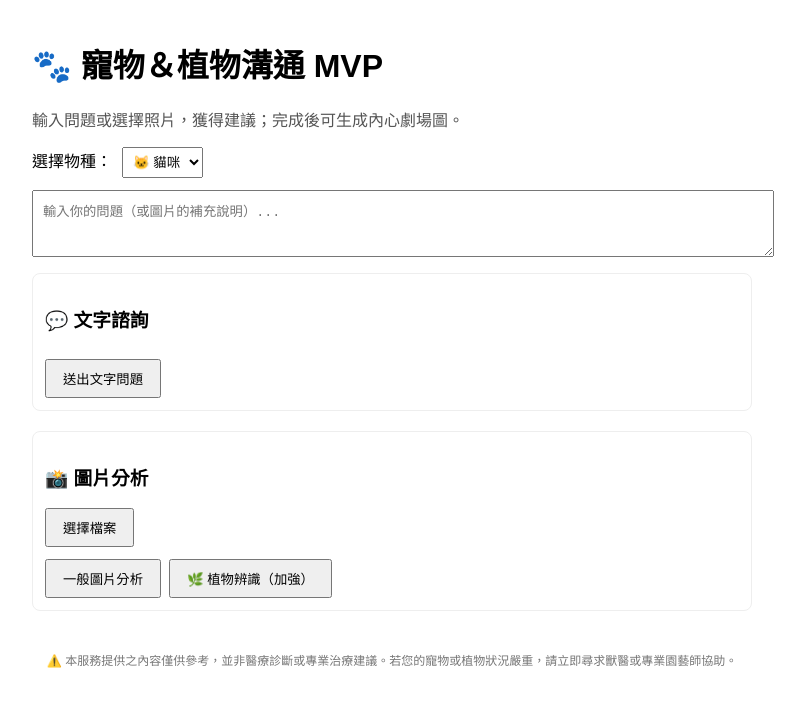
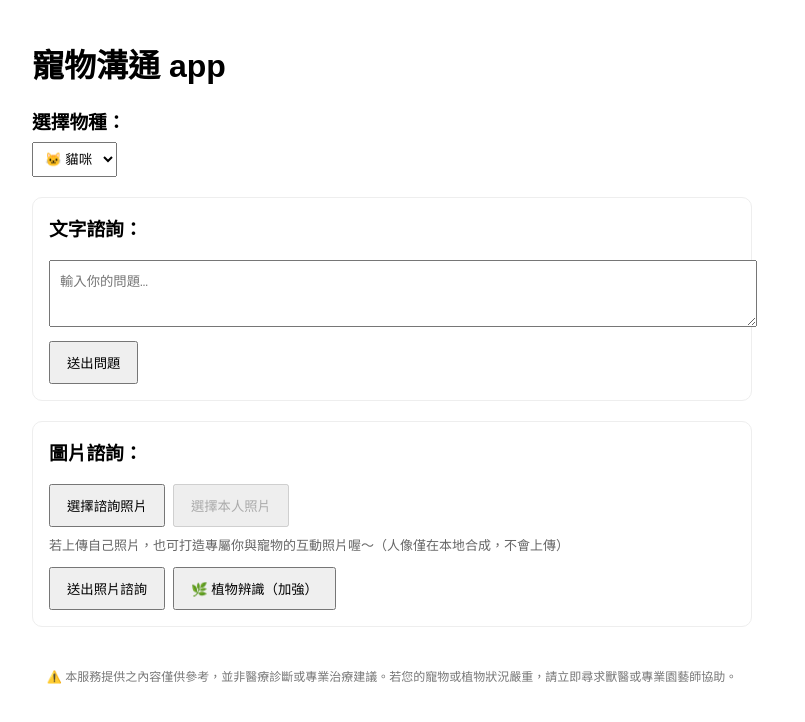
Before and after one commit to greatnathan0721-pixel/pet-plant-comm-mvp, a Next.js app: page / in a window 1280 px wide. Shown: the top 722 px of the page, without its empty margins (248-1053 px from the left). Built offline with nearby package versions, Linux system fonts and the light colour scheme.

Commit message:
Update HomeClient2.jsx

```diff
--- a/components/HomeClient2.jsx
+++ b/components/HomeClient2.jsx
@@ -239,66 +239,108 @@ export default function HomeClient() {
 
   return (
   <main style={{ maxWidth: 720, margin: '40px auto', fontFamily: 'sans-serif', padding: '0 16px' }}>
-      <h1>🐾 寵物＆植物溝通 MVP</h1>
-      <p style={{ color: '#555' }}>輸入問題或選擇照片，獲得建議；完成後可生成內心劇場圖。</p>
+    <h1>寵物溝通 app</h1>
 
-      {/* 物種選單 */}
-      <label style={{ display: 'block', margin: '12px 0' }}>
-        選擇物種：
-        <select value={species} onChange={(e) => setSpecies(e.target.value)} style={{ marginLeft: 10, padding: 6 }}>
+    {/* 選擇物種 */}
+    <section style={{ marginTop: 12 }}>
+      <h3 style={{ margin: '8px 0' }}>選擇物種：</h3>
+      <select value={species} onChange={(e) => setSpecies(e.target.value)} style={{ padding: 8 }}>
         <option value='cat'>🐱 貓咪</option>
         <option value='dog'>🐶 狗狗</option>
         <option value='plant'>🌱 植物</option>
       </select>
-      </label>
+    </section>
 
+    {/* 文字諮詢 */}
+    <section style={{ marginTop: 20, padding: 16, border: '1px solid #eee', borderRadius: 10 }}>
+      <h3 style={{ marginTop: 0 }}>文字諮詢：</h3>
       <textarea
         rows={3}
         style={{ width: '100%', padding: 10 }}
-        placeholder='輸入你的問題（或圖片的補充說明）...'
+        placeholder='輸入你的問題…'
         value={userText}
         onChange={(e) => setUserText(e.target.value)}
       />
+      <div style={{ marginTop: 10 }}>
+        <button onClick={handleTextSubmit} disabled={loading} style={{ padding: '10px 16px' }}>
+          {loading ? '處理中…' : '送出問題'}
+        </button>
+      </div>
 
-      {/* 文字諮詢 */}
-      <section style={{ marginTop: 12, padding: 12, border: '1px solid #eee', borderRadius: 8 }}>
-        <h3>💬 文字諮詢</h3>
-        <button onClick={handleTextSubmit} disabled={loading} style={{ marginTop: 8, padding: '8px 16px' }}>
-          {loading ? '處理中...' : '送出文字問題'}
-        </button>
       {reply && (
         <div style={{ marginTop: 12, whiteSpace: 'pre-line' }}>
           <strong>AI 回覆：</strong>
           <p>{reply}</p>
-            {fun && <div style={{ marginTop: 8, fontStyle: 'italic', color: 'green' }}>🌟 趣味一句話：{fun}</div>}
+          {fun && <div style={{ marginTop: 6, fontStyle: 'italic', color: 'green' }}>🌟 趣味一句話：{fun}</div>}
         </div>
       )}
     </section>
 
-      {/* 圖片分析 + 植物辨識 */}
-      <section style={{ marginTop: 20, padding: 12, border: '1px solid #eee', borderRadius: 8 }}>
-        <h3>📸 圖片分析</h3>
-        <button type='button' onClick={handlePickFile} style={{ padding: '8px 16px' }}>
-          選擇檔案
+    {/* 圖片諮詢 */}
+    <section style={{ marginTop: 20, padding: 16, border: '1px solid #eee', borderRadius: 10 }}>
+      <h3 style={{ marginTop: 0 }}>圖片諮詢：</h3>
+
+      <div style={{ display: 'flex', gap: 8, flexWrap: 'wrap' }}>
+        <button type='button' onClick={() => fileRef.current?.click()} style={{ padding: '10px 16px' }}>
+          選擇諮詢照片
         </button>
-        <input ref={fileRef} type='file' accept='image/*' onChange={onFileChange} style={{ display: 'none' }} />
+        <input
+          ref={fileRef}
+          type='file'
+          accept='image/*'
+          onChange={onFileChange}
+          style={{ display: 'none' }}
+        />
 
+        {/* 只有選用「寫實＋泡泡＋小人」時，才需要本人照片 */}
+        <button
+          type='button'
+          onClick={() => humanRef.current?.click()}
+          style={{ padding: '10px 16px' }}
+          disabled={style !== 'realistic_bubble_human'}
+          title={style !== 'realistic_bubble_human' ? '先選上方風格為「寫實＋泡泡＋小人」' : ''}
+        >
+          選擇本人照片
+        </button>
+        <input
+          ref={humanRef}
+          type='file'
+          accept='image/*'
+          onChange={onHumanChange}
+          style={{ display: 'none' }}
+        />
+      </div>
+
+      {/* 上傳提醒 */}
+      <p style={{ marginTop: 8, fontSize: 13, color: '#666' }}>
+        若上傳自己照片，也可打造專屬你與寵物的互動照片喔～（人像僅在本地合成，不會上傳）
+      </p>
+
+      {/* 預覽 */}
       {preview && (
-          <div style={{ marginTop: 12 }}>
-            <div style={{ fontSize: 12, color: '#666' }}>預覽：</div>
+        <div style={{ marginTop: 10 }}>
+          <div style={{ fontSize: 12, color: '#666' }}>諮詢照片預覽：</div>
           <img src={preview} alt='preview' style={{ maxWidth: '100%', borderRadius: 8, border: '1px solid #ddd' }} />
         </div>
       )}
+      {humanPreview && style === 'realistic_bubble_human' && (
+        <div style={{ marginTop: 10 }}>
+          <div style={{ fontSize: 12, color: '#666' }}>本人照片預覽：</div>
+          <img src={humanPreview} alt='human' style={{ maxWidth: '100%', borderRadius: 8, border: '1px solid #ddd' }} />
+        </div>
+      )}
 
-        <div style={{ display: 'flex', gap: 8, marginTop: 12, flexWrap: 'wrap' }}>
-          <button onClick={handleImageAnalyze} disabled={imgLoading} style={{ padding: '8px 16px' }}>
-            {imgLoading ? '分析中...' : '一般圖片分析'}
+      {/* 二顆功能按鈕：分析/辨識、送出照片諮詢（生成劇場圖） */}
+      <div style={{ display: 'flex', gap: 8, flexWrap: 'wrap', marginTop: 12 }}>
+        <button onClick={handleImageAnalyze} disabled={imgLoading} style={{ padding: '10px 16px' }}>
+          {imgLoading ? '分析中…' : '送出照片諮詢'}
         </button>
-          <button onClick={handlePlantIdentify} disabled={plantLoading} style={{ padding: '8px 16px' }}>
-            {plantLoading ? '辨識中...' : '🌿 植物辨識（加強）'}
+        <button onClick={handlePlantIdentify} disabled={plantLoading} style={{ padding: '10px 16px' }}>
+          {plantLoading ? '辨識中…' : '🌿 植物辨識（加強）'}
         </button>
       </div>
 
+      {/* AI 圖片回覆 & 植物辨識結果 */}
       {(imgReply || plantResult) && (
         <div style={{ marginTop: 12 }}>
           {imgReply && (
@@ -317,7 +359,9 @@ export default function HomeClient() {
                   <li>可能問題：{plantResult.likely_issues.join('、')}</li>
                 )}
                 {Array.isArray(plantResult.care_steps) && plantResult.care_steps.length > 0 && (
-                    <li style={{ whiteSpace: 'pre-line' }}>照護步驟：{plantResult.care_steps.map(s => `\n• ${s}`).join('')}</li>
+                  <li style={{ whiteSpace: 'pre-line' }}>
+                    照護步驟：{plantResult.care_steps.map(s => `\n• ${s}`).join('')}
+                  </li>
                 )}
                 <li>嚴重度：{plantResult.severity || '-'}</li>
                 {plantResult.fun_one_liner && <li>趣味：{plantResult.fun_one_liner}</li>}
@@ -326,15 +370,11 @@ export default function HomeClient() {
           )}
         </div>
       )}
-      </section>
 
-      {/* 內心劇場（分析完成後才顯示） */}
-      {canShowCreative && (
-        <section style={{ marginTop: 20, padding: 12, border: '1px solid #eee', borderRadius: 8 }}>
-          <h3>🎭 內心劇場（可選擇風格再生成）</h3>
-          <p style={{ color: '#555', marginTop: 4 }}>我們先給你看示意圖，選好後再生成，避免浪費資源。</p>
-
-          <div style={{ display: 'grid', gridTemplateColumns: '1fr 1fr 1fr', gap: 12, marginTop: 12 }}>
+      {/* 兩種風格選擇（已移除侏羅紀） */}
+      {(imgReply || plantResult) && preview && (
+        <section style={{ marginTop: 20 }}>
+          <div style={{ display: 'grid', gridTemplateColumns: '1fr 1fr', gap: 12 }}>
             {[
               { key: 'realistic_bubble', label: '寫實＋泡泡', demo: '/samples/realistic_bubble.jpg' },
               { key: 'realistic_bubble_human', label: '寫實＋泡泡＋小人', demo: '/samples/realistic_bubble_human.jpg' },
@@ -355,45 +395,8 @@ export default function HomeClient() {
             ))}
           </div>
 
-          {style === 'realistic_bubble_human' && (
-            <div style={{ marginTop: 12 }}>
-              <div style={{ padding: 12, border: '1px dashed #d1d5db', borderRadius: 8, background: '#fafafa' }}>
-                <div style={{ display: 'flex', alignItems: 'center', gap: 8, marginBottom: 8 }}>
-                  <span style={{ fontSize: 13, padding: '2px 6px', borderRadius: 6, background: '#fef3c7', color: '#92400e' }}>
-                    不存人像照
-                  </span>
-                  <span style={{ fontSize: 13, color: '#6b7280' }}>
-                    你的照片僅在瀏覽器本地合成，不會上傳或保存到伺服器。
-                  </span>
-                </div>
-
-                <button type='button' onClick={() => humanRef.current?.click()} style={{ padding: '8px 16px' }}>
-                  上傳你的照片
-                </button>
-                <input
-                  ref={humanRef}
-                  type='file'
-                  accept='image/*'
-                  onChange={onHumanChange}
-                  style={{ display: 'none' }}
-                />
-
-                {humanPreview && (
-                  <div style={{ marginTop: 8 }}>
-                    <div style={{ fontSize: 12, color: '#666' }}>你的照片預覽：</div>
-                    <img
-                      src={humanPreview}
-                      alt='human'
-                      style={{ maxWidth: '100%', borderRadius: 8, border: '1px solid #ddd' }}
-                    />
-                  </div>
-                )}
-              </div>
-            </div>
-          )}
-
           <div style={{ display: 'flex', gap: 8, marginTop: 12, flexWrap: 'wrap' }}>
-            <button onClick={handleGenerateTheater} style={{ padding: '8px 16px' }}>
+            <button onClick={handleGenerateTheater} style={{ padding: '10px 16px' }}>
               生成內心劇場圖
             </button>
             {theaterUrl && (
@@ -404,6 +407,7 @@ export default function HomeClient() {
           </div>
         </section>
       )}
+    </section>
 
     <p style={{ marginTop: 40, fontSize: 12, color: '#777', textAlign: 'center' }}>
       ⚠️ 本服務提供之內容僅供參考，並非醫療診斷或專業治療建議。若您的寵物或植物狀況嚴重，請立即尋求獸醫或專業園藝師協助。
```
Lines whose indentation alone changed are shown as unchanged.
